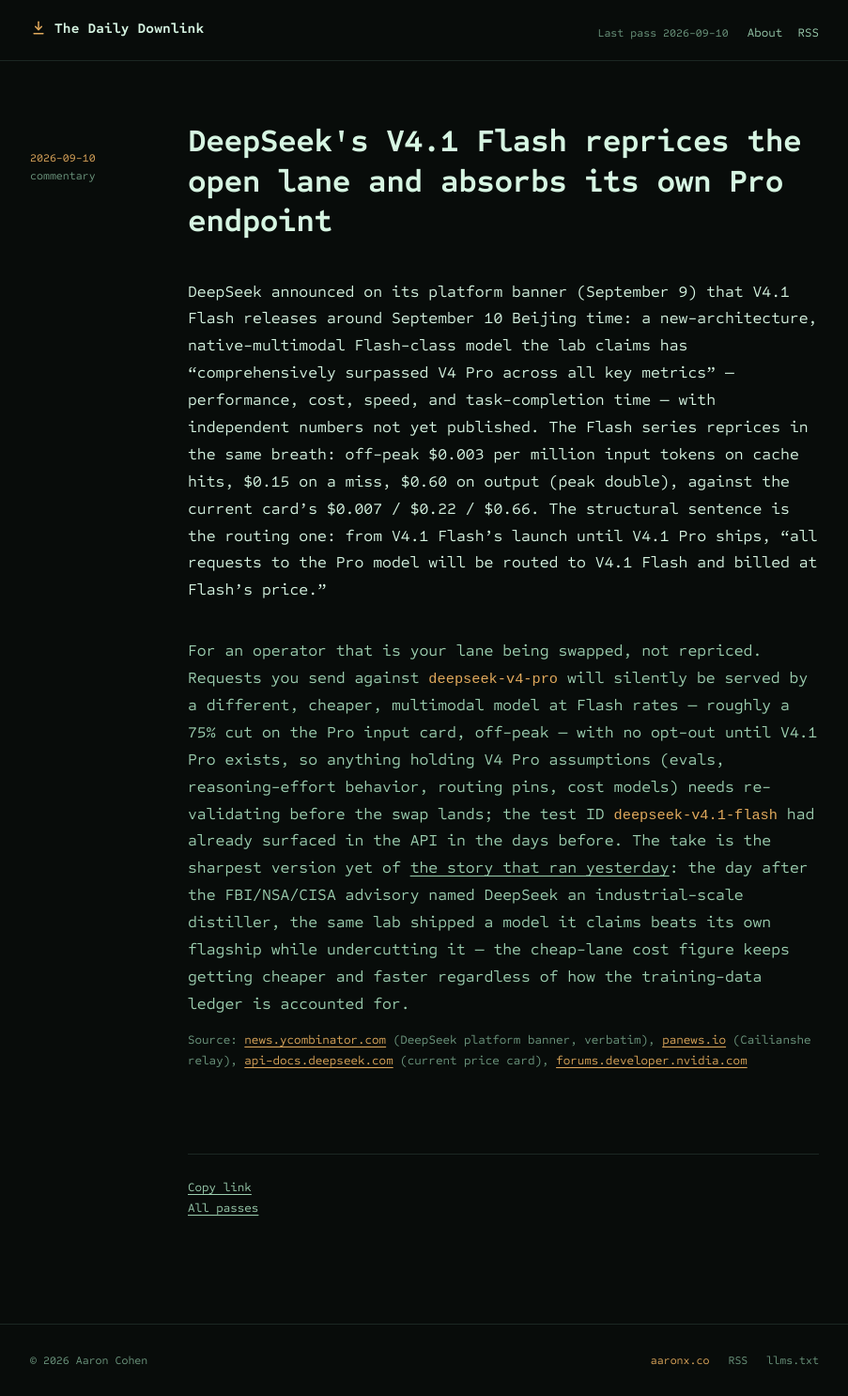
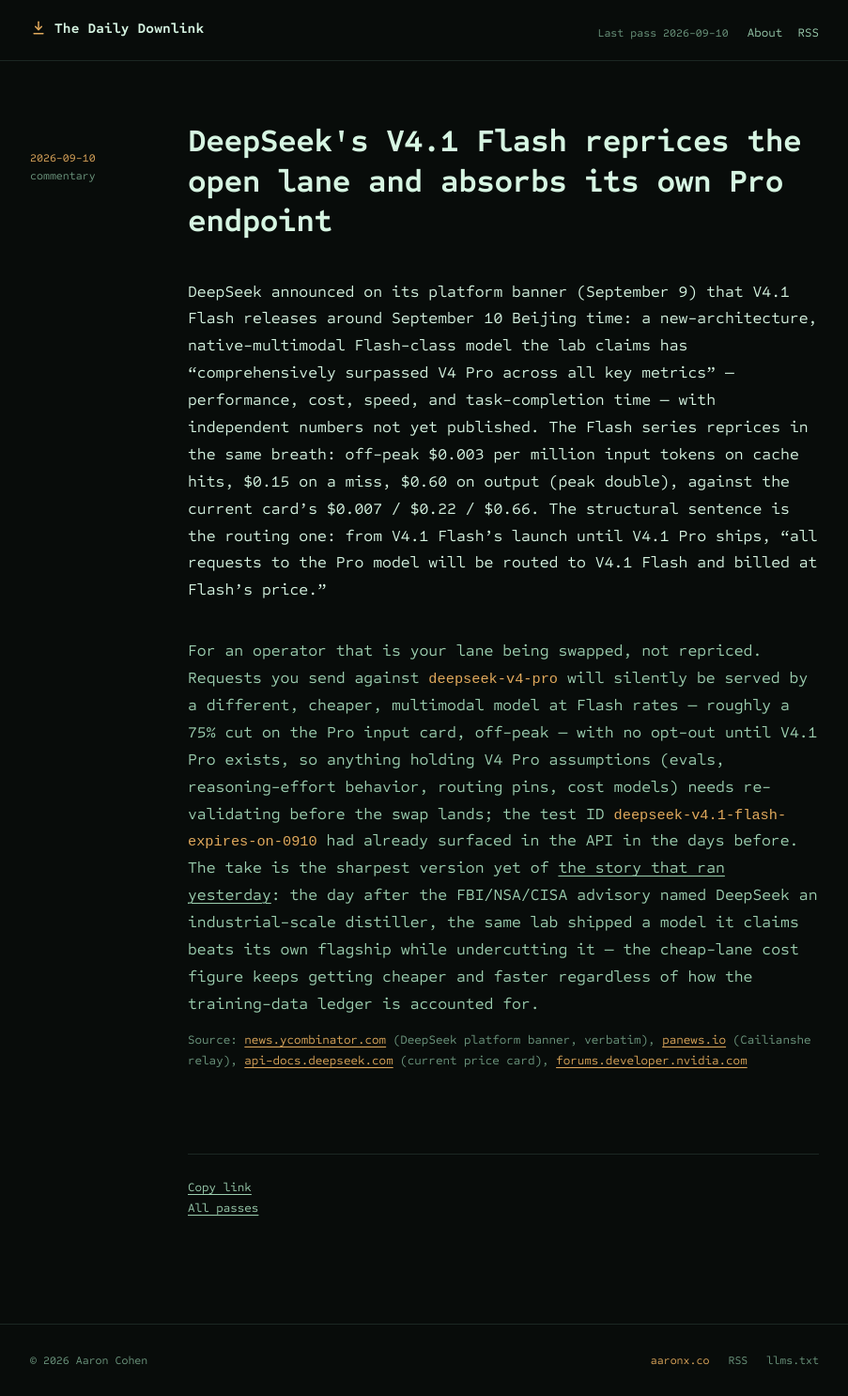
Before and after one commit to cheesejaguar/daily-downlink, a Jekyll site: the page built from _posts/2026-09-10-deepseek-v41-flash-reprices-the-open-lane.md, in a window 1280 px wide. Shown: the whole page at 94% size, without its empty margins (188-1091 px from the left). Built offline with Jekyll 4.4.1, drawn with Linux system fonts in a browser that asks for light colours.

Commit message:
breaking note fixup: exact test ID deepseek-v4.1-flash-expires-on-0910

```diff
--- a/_posts/2026-09-10-deepseek-v41-flash-reprices-the-open-lane.md
+++ b/_posts/2026-09-10-deepseek-v41-flash-reprices-the-open-lane.md
@@ -8,6 +8,6 @@
 
 DeepSeek announced on its platform banner (September 9) that V4.1 Flash releases around September 10 Beijing time: a new-architecture, native-multimodal Flash-class model the lab claims has "comprehensively surpassed V4 Pro across all key metrics" — performance, cost, speed, and task-completion time — with independent numbers not yet published. The Flash series reprices in the same breath: off-peak $0.003 per million input tokens on cache hits, $0.15 on a miss, $0.60 on output (peak double), against the current card's $0.007 / $0.22 / $0.66. The structural sentence is the routing one: from V4.1 Flash's launch until V4.1 Pro ships, "all requests to the Pro model will be routed to V4.1 Flash and billed at Flash's price."
 
-For an operator that is your lane being swapped, not repriced. Requests you send against `deepseek-v4-pro` will silently be served by a different, cheaper, multimodal model at Flash rates — roughly a 75% cut on the Pro input card, off-peak — with no opt-out until V4.1 Pro exists, so anything holding V4 Pro assumptions (evals, reasoning-effort behavior, routing pins, cost models) needs re-validating before the swap lands; the test ID `deepseek-v4.1-flash` had already surfaced in the API in the days before. The take is the sharpest version yet of [the story that ran yesterday](https://blog.aaronx.co/2026/09/09/distillation-enemy-list-and-the-sessions-question/): the day after the FBI/NSA/CISA advisory named DeepSeek an industrial-scale distiller, the same lab shipped a model it claims beats its own flagship while undercutting it — the cheap-lane cost figure keeps getting cheaper and faster regardless of how the training-data ledger is accounted for.
+For an operator that is your lane being swapped, not repriced. Requests you send against `deepseek-v4-pro` will silently be served by a different, cheaper, multimodal model at Flash rates — roughly a 75% cut on the Pro input card, off-peak — with no opt-out until V4.1 Pro exists, so anything holding V4 Pro assumptions (evals, reasoning-effort behavior, routing pins, cost models) needs re-validating before the swap lands; the test ID `deepseek-v4.1-flash-expires-on-0910` had already surfaced in the API in the days before. The take is the sharpest version yet of [the story that ran yesterday](https://blog.aaronx.co/2026/09/09/distillation-enemy-list-and-the-sessions-question/): the day after the FBI/NSA/CISA advisory named DeepSeek an industrial-scale distiller, the same lab shipped a model it claims beats its own flagship while undercutting it — the cheap-lane cost figure keeps getting cheaper and faster regardless of how the training-data ledger is accounted for.
 
 _Source: [news.ycombinator.com](https://news.ycombinator.com/item?id=49624603) (DeepSeek platform banner, verbatim), [panews.io](https://panews.io/articles/01a0856e-2bce-75c8-bca5-2be6af74ffd9) (Cailianshe relay), [api-docs.deepseek.com](https://api-docs.deepseek.com/quick_start/pricing) (current price card), [forums.developer.nvidia.com](https://forums.developer.nvidia.com/t/deepseek-v4-1-flash/382725)_
```
